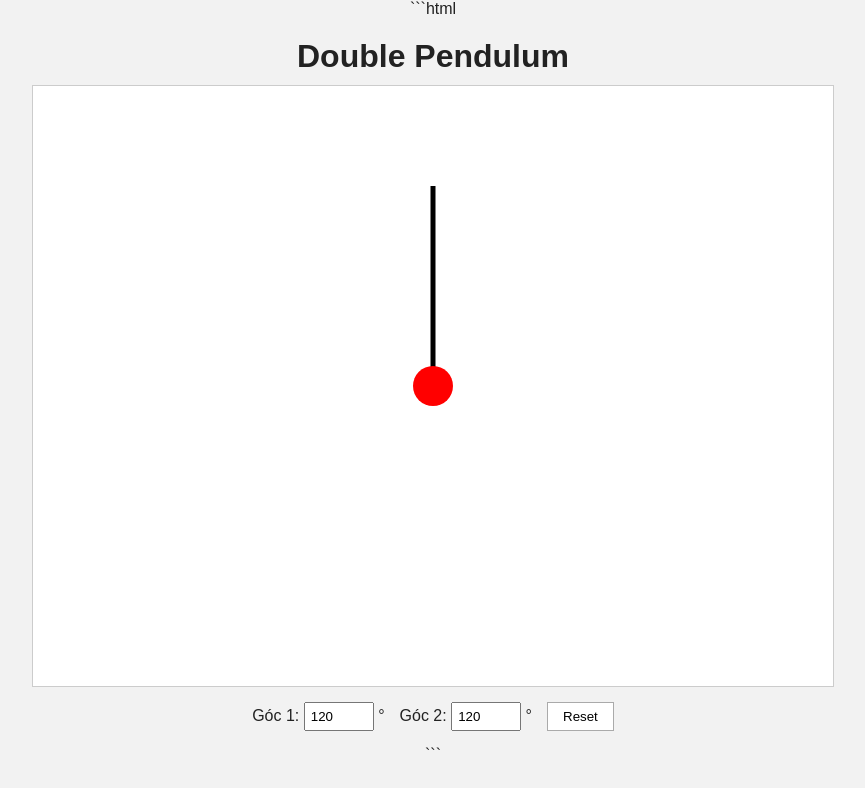
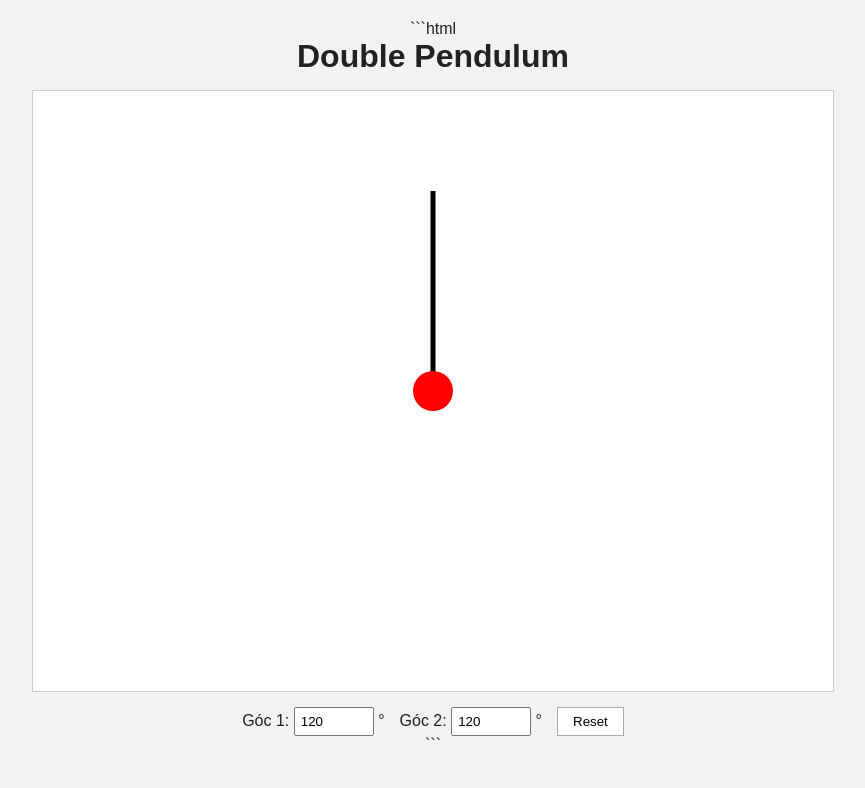
Before and after one commit to it-tai-sao-5/double-pendulum, a plain HTML site: page index.html in a window 1280 px wide. Shown: the whole page, without its empty margins (207-1072 px from the left). Drawn offline with Linux system fonts and the light colour scheme.

Commit message:
Update style.css

````diff
--- a/style.css
+++ b/style.css
@@ -1,46 +1,62 @@
+```css
+* {
+    box-sizing: border-box;
+}
+
 body {
     margin: 0;
+    padding: 20px;
+
     background: #f2f2f2;
     color: #222;
+
     font-family: Arial, sans-serif;
     text-align: center;
 }
 
 h1 {
-    margin: 20px 0 10px;
+    margin: 0 0 15px;
 }
 
 canvas {
     display: block;
+
     width: 800px;
-    max-width: 95%;
-    height: auto;
+    height: 600px;
+
+    max-width: 100%;
     margin: 0 auto;
+
     background: white;
     border: 1px solid #ccc;
 }
 
 .controls {
-    margin: 15px;
+    margin-top: 15px;
+
     display: flex;
     justify-content: center;
     align-items: center;
+
     gap: 15px;
     flex-wrap: wrap;
 }
 
 input {
-    width: 70px;
+    width: 80px;
     padding: 5px;
 }
 
 button {
     padding: 6px 15px;
+
+    background: white;
     border: 1px solid #aaa;
-    background: white;
+
     cursor: pointer;
 }
 
 button:hover {
-    background: #e8e8e8;
+    background: #eee;
 }
+```
````
